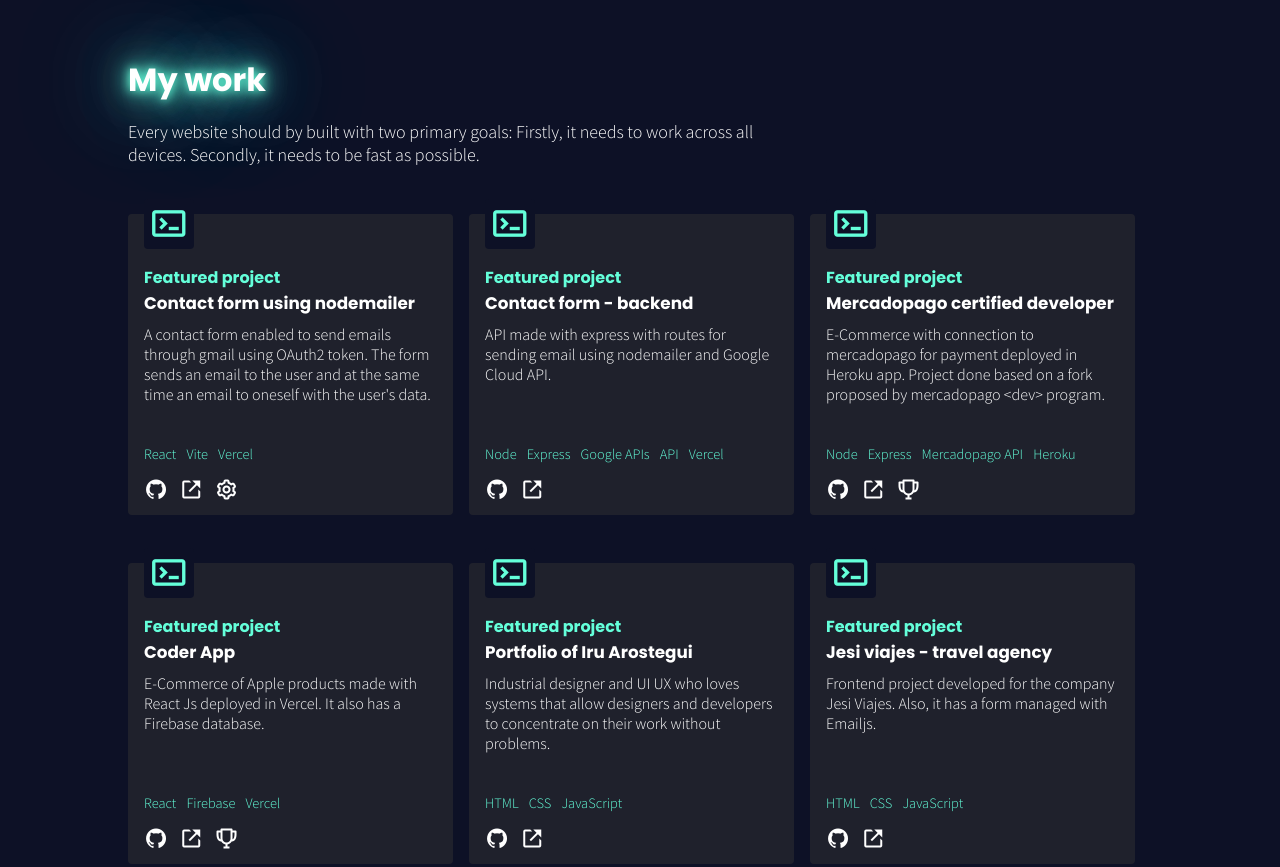
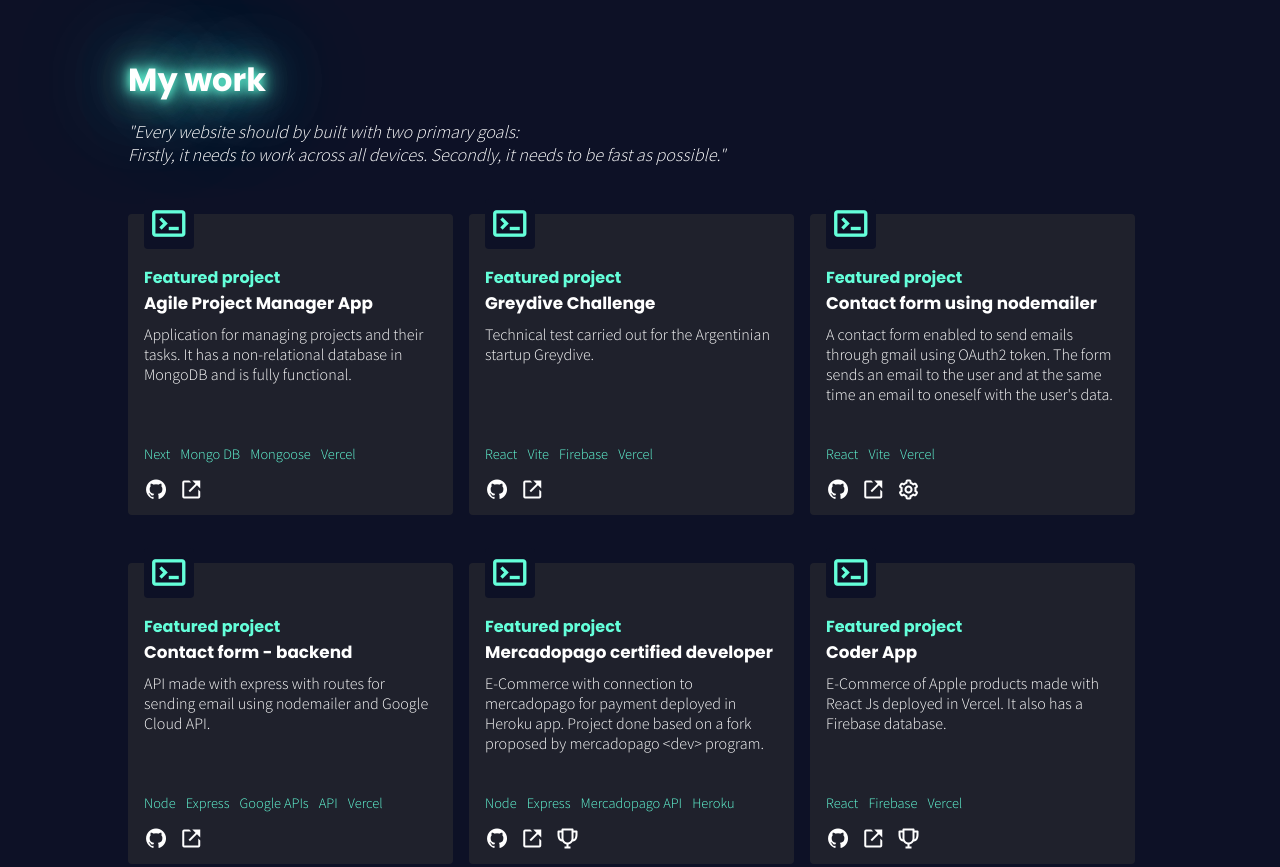
Before and after one commit to maufernandezdev/portfolio, a website: page index.html in a window 1280 px wide. Shown: the part 2280-3147 px from the top of the page. Drawn offline with nearby package versions, Linux system fonts and the light colour scheme.

Commit message:
adding new projects

```diff
--- a/css/main.css
+++ b/css/main.css
@@ -478,7 +478,7 @@ section {
   margin-top: 1.5em;
 }
 .about .about__first-section .container-gallery .gallery .item-desktop {
-  display: none;
+  display: block;
 }
 .about .about__first-section .container-gallery .gallery .gallery__item {
   width: 100%;
@@ -522,6 +522,11 @@ section {
   padding: 0;
   margin: 0;
 }
+
+.about .about__first-section .container-gallery .gallery .gallery__item .gallery__item-container svg{
+  fill: #fff;
+}
+
 .about .about__first-section .container-gallery .gallery .gallery__item .gallery__item-container i {
   width: 100%;
   font-size: 3.3rem;
@@ -551,6 +556,12 @@ section {
 .about .about__first-section .container-gallery .gallery .gallery__item:hover .html {
   color: #E34E26;
 }
+
+.about .about__first-section .container-gallery .gallery .gallery__item:hover .mongo {
+  color: #13aa52;
+  fill: #13aa52;
+}
+
 .about .about__first-section .container-gallery .gallery .gallery__item:hover .css {
   color: #2162AF;
 }
@@ -643,7 +654,7 @@ section {
     margin-top: 0.5em;
   }
   .about .about__first-section .container-gallery .gallery .item-desktop {
-    display: block;
+    display: none;
   }
   .about .about__first-section .container-gallery h4 {
     font-size: 1.125em;
--- a/index.html
+++ b/index.html
@@ -22,6 +22,7 @@
     <script src="https://code.jquery.com/jquery-3.6.0.js" integrity="sha256-H+K7U5CnXl1h5ywQfKtSj8PCmoN9aaq30gDh27Xc0jk=" crossorigin="anonymous"></script>
 
     <!----===== Boxicons CSS ===== -->
+    <!-- <link href='https://unpkg.com/boxicons@2.1.1/css/boxicons.min.css' rel='stylesheet'> -->
     <link href='https://unpkg.com/boxicons@2.1.1/css/boxicons.min.css' rel='stylesheet'>
 
     <title>Mauricio Fernandez</title>
@@ -76,9 +77,7 @@
 
                     <a target="_blank" href="https://codepen.io/mauri-fernandez"><i class='bx bxl-codepen'></i></a>
 
-                    <a href="https://www.instagram.com/maufernandez_dev/" target="_blank">
-                        <i class='bx bxl-instagram insta'></i>
-                    </a>
+                    <a href="https://www.youtube.com/channel/UCMXsxhUFDPZT1ULMhQXGbmg" target="_blank"><i class='bx bxl-youtube'></i></a>
 
                 </div>
             </div>
@@ -187,6 +186,13 @@
                             </div>
                         </div>
 
+                        <div class="gallery__item">
+                            <div class="gallery__item-container">
+                                <svg xmlns="http://www.w3.org/2000/svg" class="mongo" width="85" height="85" viewBox="0 0 24 24"><path d="M13.74 4.23c-.84-1-1.57-2-1.71-2.22H12c-.14.21-.87 1.22-1.71 2.22-7.2 9.19 1.14 15.39 1.14 15.39l.07.05c.06.95.22 2.33.22 2.33h.62s.15-1.37.21-2.33l.07-.06s8.32-6.19 1.12-15.38zM12 19.48a3.48 3.48 0 0 1-.48-.48L12 9l.45 10a3.57 3.57 0 0 1-.45.48z"></path></svg>
+                                <label>Mongo DB</label>
+                            </div>
+                        </div>
+
                     </div>
                 </div>
                 <div class="button-container">
@@ -204,7 +210,7 @@
         <p>These are some of the places where I have worked.</p>
         <ul>
             <li><i class='bx bx-chevron-right'></i><p>Developer at <span>Request S.A</span> <br> January 2021 – January 2022</p></li>
-            <li><i class='bx bx-chevron-right'></i><p>Independent Developer <br> January 2022 - Present</p></li>
+            <li><i class='bx bx-chevron-right'></i><p>Freelance Developer <br> January 2022 - Present</p></li>
             <li><i class='bx bx-chevron-right'></i><p>JavaScript Tutor at <span>CoderHouse</span> <br> April 2022 – Present</p></li>
         </ul>
         <p>I am currently looking to work with a development team with which I can contribute my knowledge, experience and <span>good vibes.</span></p>
@@ -216,9 +222,47 @@
     <!----======== work section ======== -->
     <section class="work" id="work">
         <h2> My work </h2>
-        <p>Every website should by built with two primary goals:
-            Firstly, it needs to work across all devices. Secondly, it needs to be fast as possible.</p>
+        <p class="first-paragraph">"Every website should by built with two primary goals: <br>
+            Firstly, it needs to work across all devices. Secondly, it needs to be fast as possible."</p>
         <div class="container__cards">
+
+            <!----======== Project Manager Application ======== -->
+            <div class="description">
+                <div class="description-header"><i class='bx bx-terminal'></i></div>
+                <h3>Featured project</h3>
+                <h4>Agile Project Manager App</h4>
+                <p class="main__text">  Application for managing projects and their tasks. It has a non-relational database in MongoDB and is fully functional.</p>
+
+                <div class="technologies">
+                    <p>Next</p>
+                    <p>Mongo DB</p>
+                    <p>Mongoose</p>
+                    <p>Vercel</p>
+                </div>
+                <div class="carousel-footer">
+                    <a href="https://github.com/maufernandezdev/task-app-next-js" target="_blank"><i class='bx bxl-github'></i></a>
+                    <a href="https://daily-tasks-app-iv.vercel.app/" target="_blank"><i class='bx bx-link-external'></i></a>
+                </div>
+            </div>
+
+            <!----======== Greydive Challenge - Frontend ======== -->
+            <div class="description">
+                <div class="description-header"><i class='bx bx-terminal'></i></div>
+                <h3>Featured project</h3>
+                <h4>Greydive Challenge</h4>
+                <p class="main__text">Technical test carried out for the Argentinian startup Greydive.</p>
+
+                <div class="technologies">
+                    <p>React</p>
+                    <p>Vite</p>
+                    <p>Firebase</p>
+                    <p>Vercel</p>
+                </div>
+                <div class="carousel-footer">
+                    <a href="https://github.com/maufernandezdev/greydiveChallenge" target="_blank"><i class='bx bxl-github'></i></a>
+                    <a href="https://greydive-challenge-v1.vercel.app/" target="_blank"><i class='bx bx-link-external'></i></a>
+                </div>
+            </div>
 
             <!----======== Contact form - Frontend ======== -->
             <div class="description">
@@ -405,9 +449,7 @@
                 <a target="_blank" href="https://codepen.io/mauri-fernandez"><i class='bx bxl-codepen'></i></a>
             </li>
             <li>
-                <a href="https://www.instagram.com/maufernandez_dev/" target="_blank">
-                    <i class='bx bxl-instagram insta'></i>
-                </a>
+                <a href="https://www.youtube.com/channel/UCMXsxhUFDPZT1ULMhQXGbmg" target="_blank"><i class='bx bxl-youtube'></i></a>
             </li>
         </ul>
     </footer>
```
